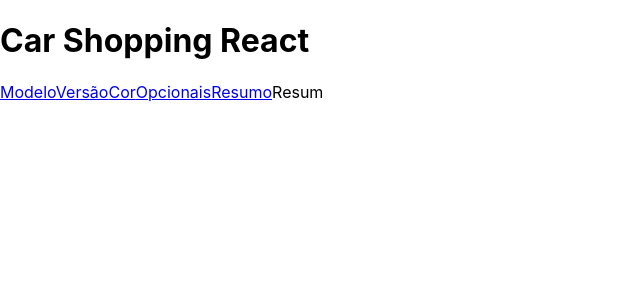
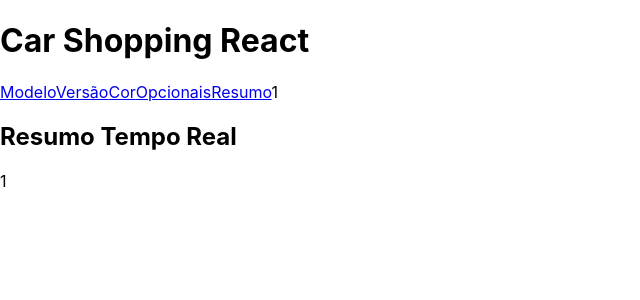
Before and after one commit to iec-ffr/Final, a React (Create React App) app: page /resumo in a window 1280 px wide. Shown: the top 300 px of the page, without its empty margins (0-640 px from the left). Built offline with nearby package versions, Linux system fonts and the light colour scheme.

Commit message:
adição de pastas para cada componente

```diff
--- a/src/App.js
+++ b/src/App.js
@@ -1,8 +1,8 @@
 import React, { Suspense, lazy } from "react";
 import { Provider } from "react-redux";
 import {ApplicationRoutes} from './ApplicationRoutes';
-import  Nav from './components/Nav'
-import { BrowserRouter } from "react-router-dom";
+import  Nav from './components/Nav/Nav'
+import Resum from './views/Resum'
 import  store  from "./store";
 
 
@@ -14,6 +14,8 @@ function App(){
           <h1>Car Shopping React</h1>
           <Nav/>
           <ApplicationRoutes />
+          <h2>Resumo Tempo Real</h2>
+          <Resum/>
         </Suspense>
       </div>
     </Provider>
--- a/src/store/index.js
+++ b/src/store/index.js
@@ -4,7 +4,7 @@ let teste = {
   count: 1
 };
 
-function courses(state = teste, action) {
+function resum(state = teste, action) {
 
   switch (action.type) {
     case 'ADD_COUNT':
@@ -15,6 +15,6 @@ function courses(state = teste, action) {
   }
 }
 
-const store = createStore(courses);
+const store = createStore(resum);
 
 export default store;
--- a/src/views/Color.js
+++ b/src/views/Color.js
@@ -1,6 +1,6 @@
 import React, { useState, useEffect } from 'react';
 import { Colors } from '../api/Colors';
-import ColorItem  from '../components/ColorItem';
+import ColorItem  from '../components/ColorItem/ColorItem';
 
 
 const Color = () => {
--- a/src/views/Modelo.js
+++ b/src/views/Modelo.js
@@ -1,6 +1,6 @@
 import React, { useState, useEffect } from 'react';
 import { Cars } from '../api/Cars';
-import CarItem  from '../components/CarItem';
+import CarItem  from '../components/CarItem/CarItem';
 
 
 export function Modelo (){
--- a/src/views/Optional.js
+++ b/src/views/Optional.js
@@ -1,6 +1,6 @@
 import React, { useState, useEffect } from 'react';
 import { Optionals } from '../api/Optionals';
-import OptionalItem  from '../components/OptionalItem';
+import OptionalItem  from '../components/OptionalItem/OptionalItem';
 
 
 const Optional = () => {
--- a/src/views/Resum.js
+++ b/src/views/Resum.js
@@ -1,9 +1,10 @@
 import React from 'react'
-
+import {useSelector} from 'react-redux'
 const Resum = () =>{
+    const count = useSelector(state=>state.count)
     return(
         <>
-            Resum
+            {count}
         </>
     )
 }
--- a/src/views/Version.js
+++ b/src/views/Version.js
@@ -1,6 +1,6 @@
 import React, { useState, useEffect } from 'react';
 import {Versions} from '../api/Versions'
-import VersionItem from '../components/VersionItem'
+import VersionItem from '../components/VersionItem/VersionItem'
 
 
 const Version = () =>{
```
Also changed, not shown: src/components/CarItem/CarItem.js (renamed from src/components/CarItem.js), src/components/ColorItem/ColorItem.js (renamed from src/components/ColorItem.js), src/components/Nav/Nav.js (renamed from src/components/Nav.js), src/components/OptionalItem/OptionalItem.js (renamed from src/components/OptionalItem.js), src/components/VersionItem/VersionItem.js (renamed from src/components/VersionItem.js).
